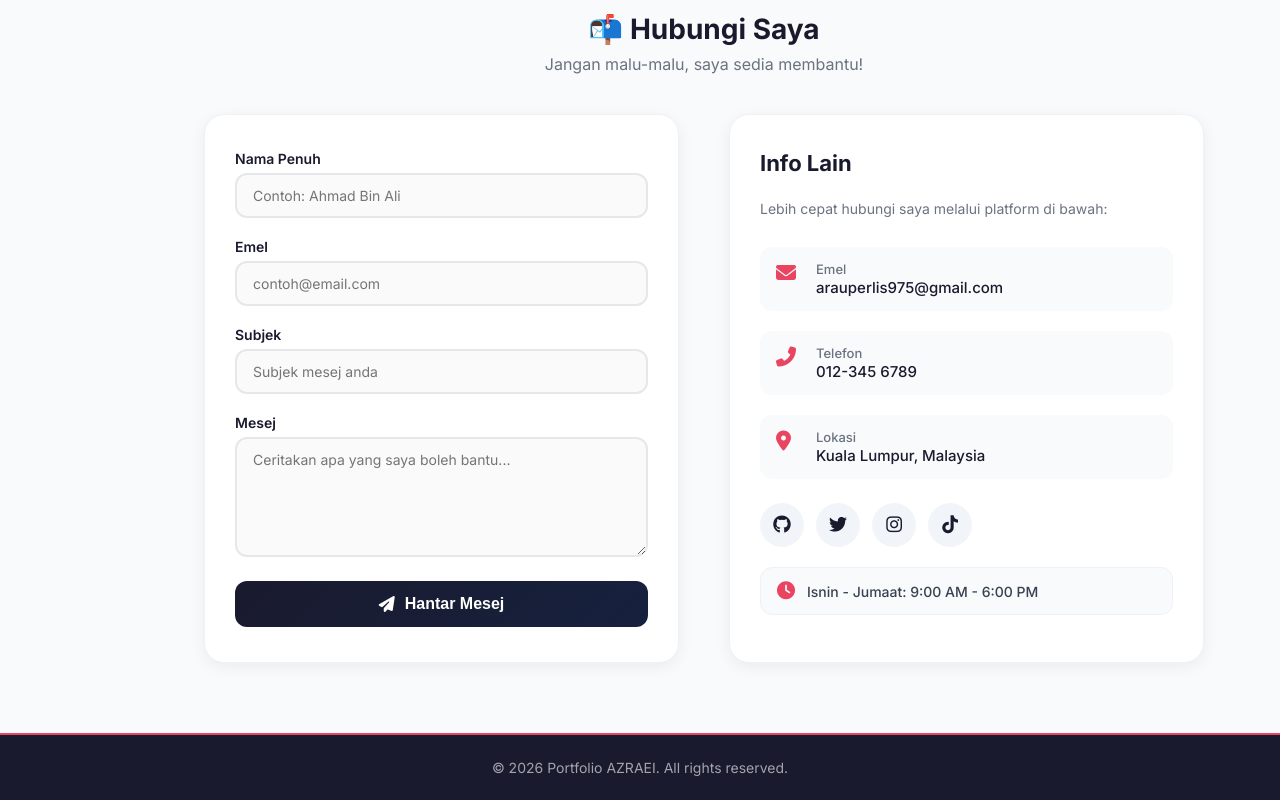
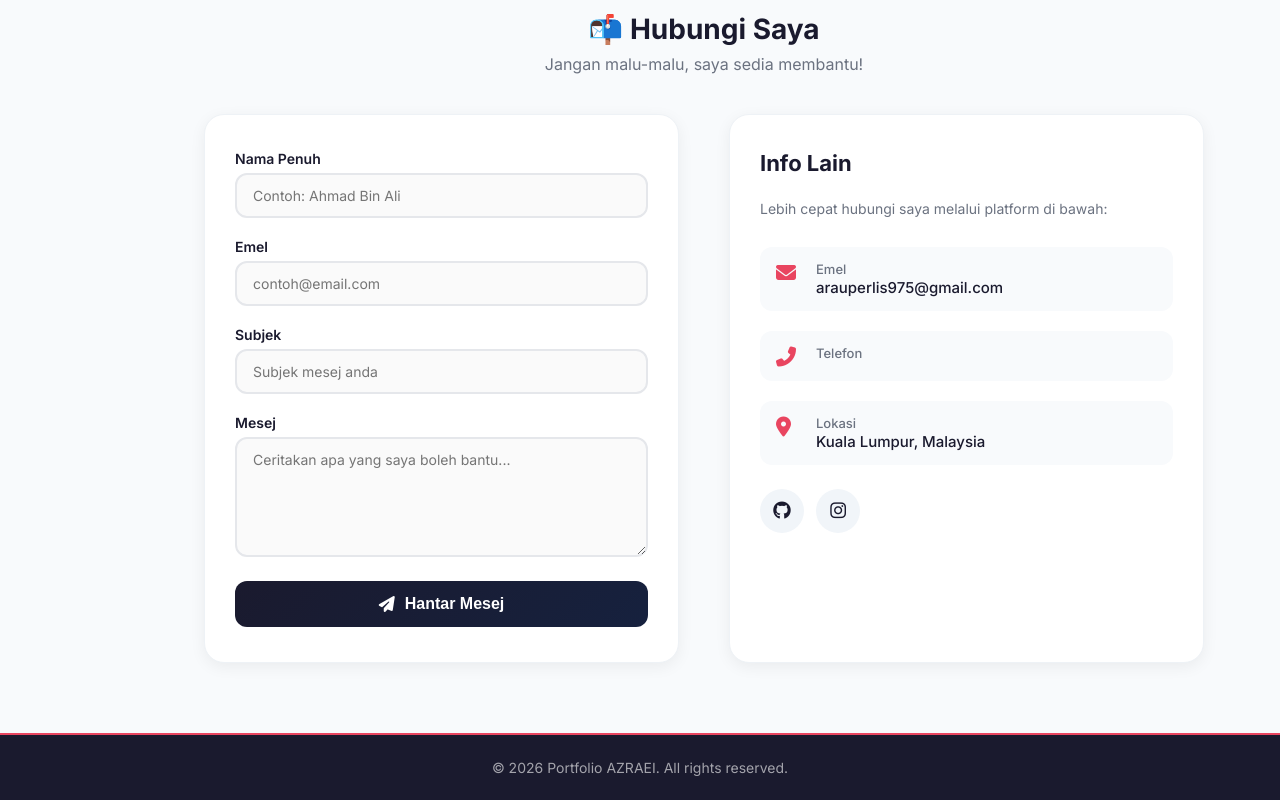
Before and after one commit to tiadanamadisini/portfolio, a plain HTML site: page index.html in a window 1280 px wide. Shown: the part 3079-3879 px from the top of the page. Drawn offline with Linux system fonts and the light colour scheme.

Commit message:
Update index.html

```diff
--- a/index.html
+++ b/index.html
@@ -1631,7 +1631,7 @@
                         <i class="fas fa-phone-alt"></i>
                         <div>
                             <strong>Telefon</strong>
-                            <a href="tel:0123456789">012-345 6789</a>
+                            <a href="#"></a>
                         </div>
                     </div>
 
@@ -1645,14 +1645,7 @@
 
                     <div class="social-links">
                         <a href="https://github.com/tiadanamadisini" target="_blank"><i class="fab fa-github"></i></a>
-                        <a href="#" target="_blank"><i class="fab fa-twitter"></i></a>
-                        <a href="#" target="_blank"><i class="fab fa-instagram"></i></a>
-                        <a href="#" target="_blank"><i class="fab fa-tiktok"></i></a>
-                    </div>
-
-                    <div class="working-hours">
-                        <i class="fas fa-clock"></i>
-                        <span>Isnin - Jumaat: 9:00 AM - 6:00 PM</span>
+                        <a href="https://www.instagram.com/eeehhheeekkk" target="_blank"><i class="fab fa-instagram"></i></a>
                     </div>
                 </div>
             </div>
```
